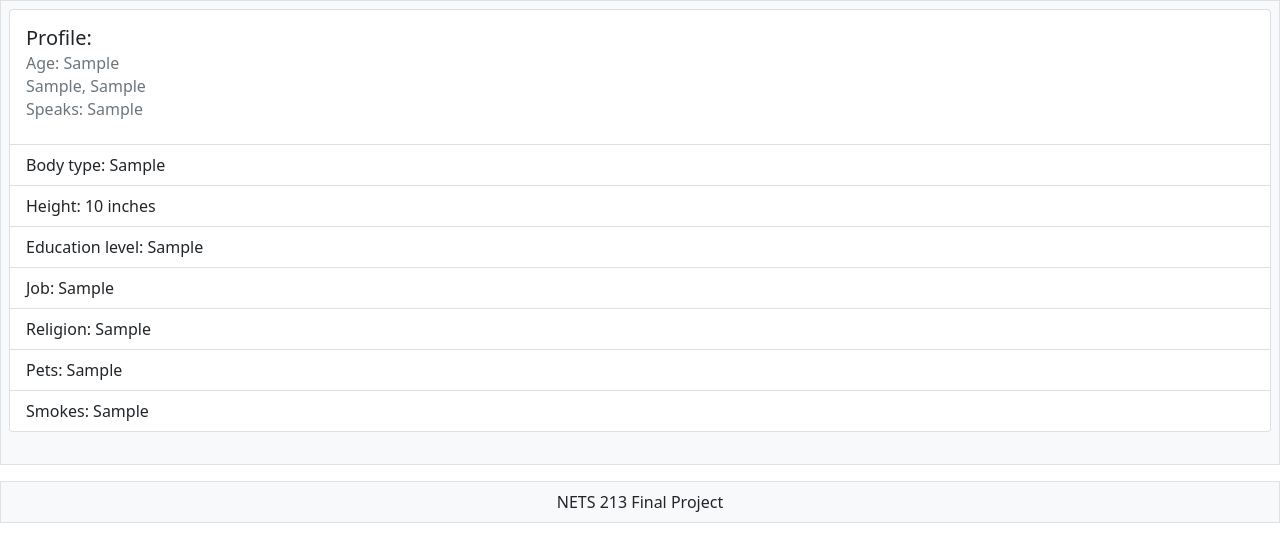
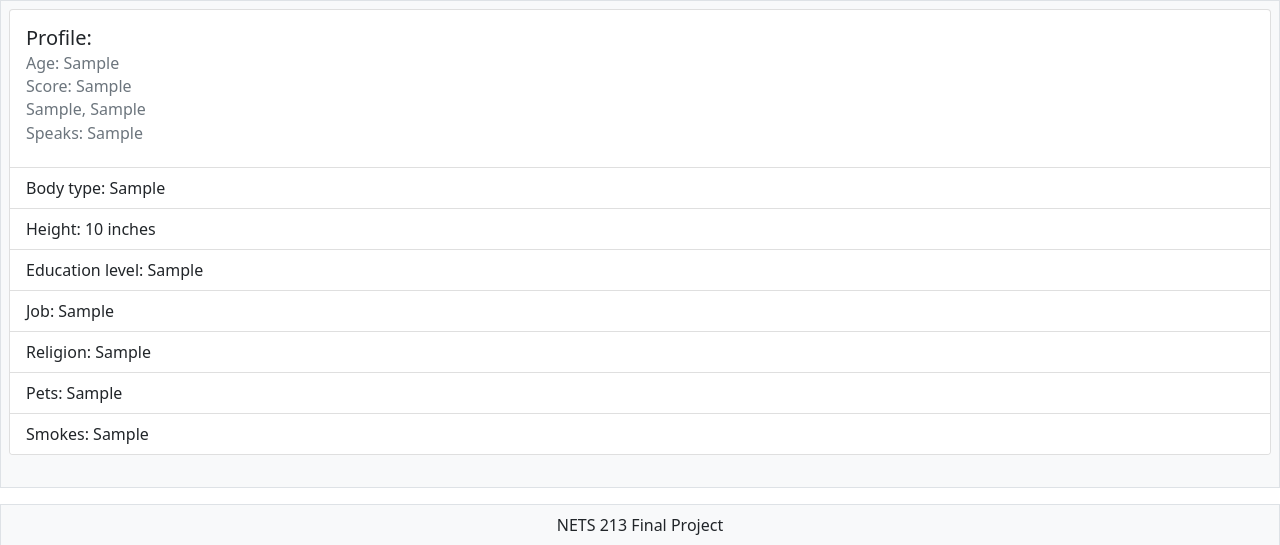
Before and after one commit to Haohua-Lyu/NETS213-Final, a Django app: template src/demo/demoapp/templates/matches.html in a window 1280 px wide. Shown: the part 50-595 px from the top of the page. Run offline with Django 3.2, Linux system fonts and the light colour scheme; the template is opened without the code that fills it: most values are stand-ins (such as "Sample title", 1, 10 or a date in 2020).

Commit message:
Fix bugs & Codes for final aggregation & qc

```diff
--- a/src/demo/demoapp/templates/matches.html
+++ b/src/demo/demoapp/templates/matches.html
@@ -32,6 +32,7 @@
             <div class="card-body">
               <h5 class="card-title">Profile: </h5>
               <h6 class="card-subtitle mb-2 text-muted">Age: {{ match.0 }}</h6>
+              <h6 class="card-subtitle mb-2 text-muted">Score: {{ match.1 }}</h6>
               <h6 class="card-subtitle mb-2 text-muted">{{ match.9 }}, {{ match.6 }}</h6>
               <h6 class="card-subtitle mb-2 text-muted">Speaks: {{ match.11 }}</h6>
             </div>
--- a/src/demo/demoapp/views.py
+++ b/src/demo/demoapp/views.py
@@ -44,7 +44,7 @@ def matches(request):
     for _, row in matches_df.iterrows():
         match = [
             row["age"],
-            row["score"],
+            row["score"] + 40,
             row["body_type"],
             row["education"],
             row["height"],
```
Also changed, not shown: 2 other files.
